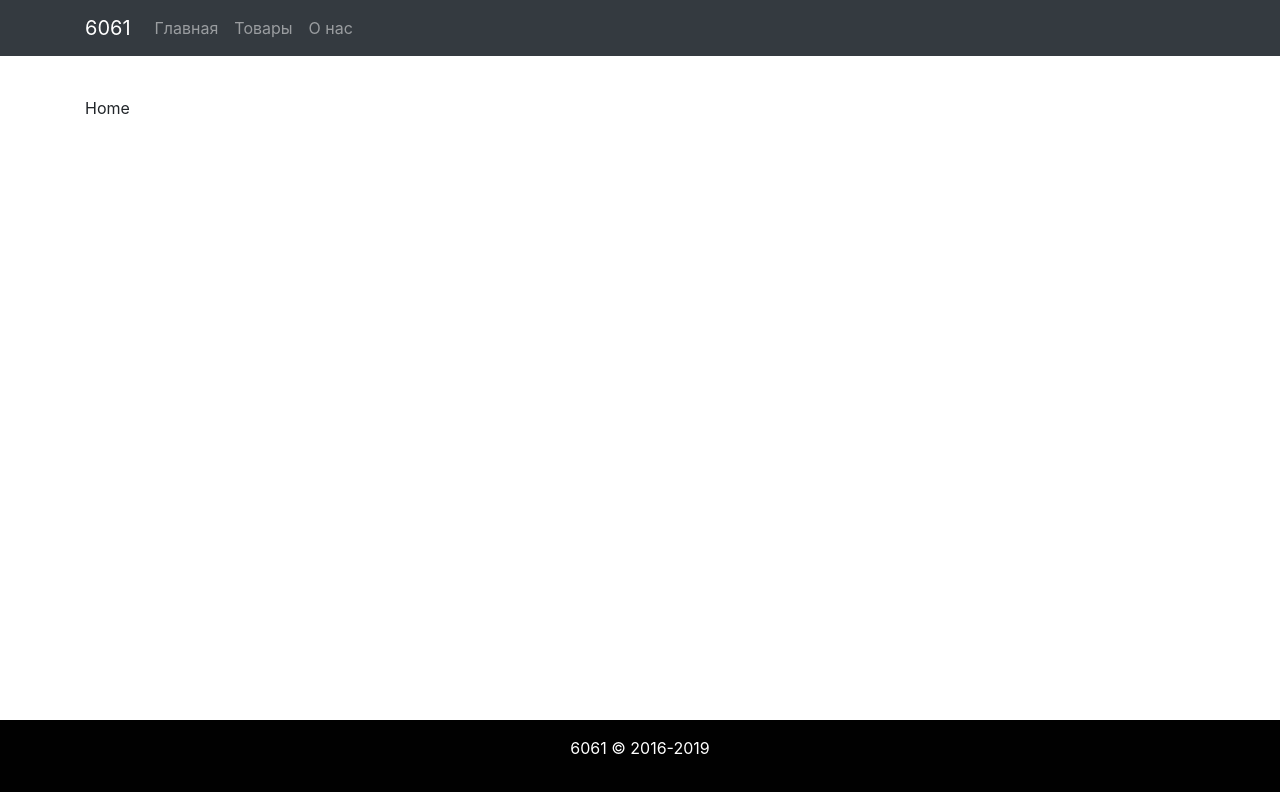
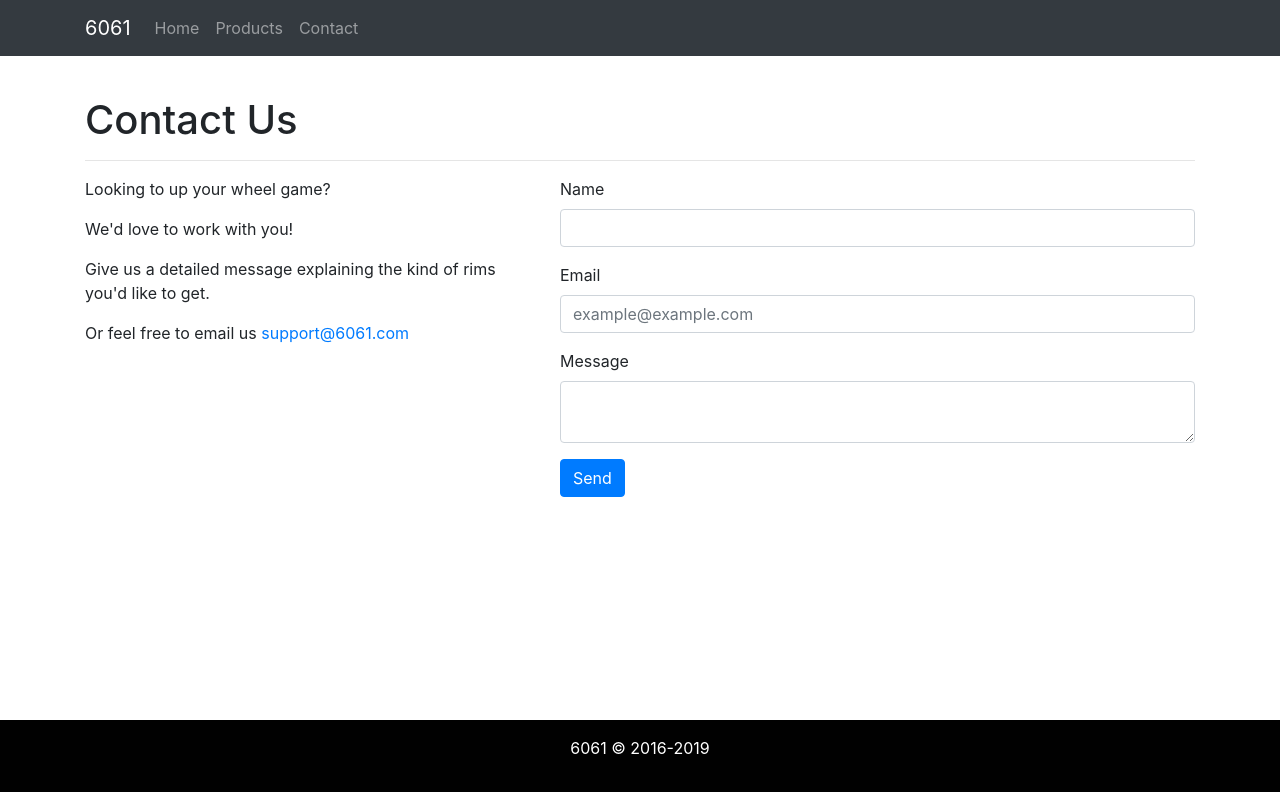
Before and after one commit to alex-radch/diploma-project, a React app: page /contacts in a window 1280 px wide. Before the commit this address led to /. Built offline with nearby package versions, Linux system fonts and the light colour scheme; some packages are replaced by stand-ins of ours; what react-router-redux would draw is missing.

Commit message:
Extracted page-level components

```diff
--- a/src/components/About.js
+++ /dev/null
@@ -1,49 +0,0 @@
-import React, { Component, Fragment } from 'react';
-import { Row, Col, Button, Form } from 'react-bootstrap';
-
-function About() {
-  return (
-    <Row className="about-us">
-      <Col xs={12} lg={4}>
-        <h1>О нас</h1>
-        Появились вопросы по дискам? Напишите нам подробное сообщение,
-        объясняющее, какую работу вы хотели бы заказать. Мы будем рады работать
-        с вами!
-        <br />
-        <br />
-        <h2>
-          <strong>Связаться с нами</strong>
-        </h2>
-        <br />
-        Часы работы магазина: <br /> с 10:00 до 18:00 по Московскому времени
-        <br />
-        По телефону: 89183578831
-      </Col>
-      <Col xs={12} lg={8}>
-        <Form>
-          <Form.Group controlId="exampleForm.ControlInput1">
-            <Form.Label>Ваше Имя</Form.Label>
-            <Form.Control type="text" placeholder="Alexandr" required />
-          </Form.Group>
-          <Form.Group controlId="exampleForm.ControlInput1">
-            <Form.Label>Ваша Почта</Form.Label>
-            <Form.Control
-              type="email"
-              placeholder="name@example.com"
-              required
-            />
-          </Form.Group>
-          <Form.Group controlId="exampleForm.ControlTextarea1">
-            <Form.Label>Ваш Комментарий</Form.Label>
-            <Form.Control as="textarea" />
-          </Form.Group>
-          <Button variant="primary" type="submit">
-            Отправить
-          </Button>
-        </Form>
-      </Col>
-    </Row>
-  );
-}
-
-export default About;
--- /dev/null
+++ b/src/components/ContactForm.js
@@ -0,0 +1,30 @@
+import React from 'react';
+import { Button, Form } from 'react-bootstrap';
+
+function ContactForm() {
+  return (
+    <Form>
+        <Form.Group controlId="name">
+        <Form.Label>Name</Form.Label>
+        <Form.Control type="text" />
+        </Form.Group>
+        <Form.Group controlId="email">
+        <Form.Label>Email</Form.Label>
+        <Form.Control
+            type="email"
+            placeholder="example@example.com"
+            required
+        />
+        </Form.Group>
+        <Form.Group controlId="message">
+        <Form.Label>Message</Form.Label>
+        <Form.Control as="textarea" required/>
+        </Form.Group>
+        <Button variant="primary" type="submit">
+        Send
+        </Button>
+    </Form>
+  );
+}
+
+export default ContactForm;
--- /dev/null
+++ b/src/components/ContactInfo.js
@@ -0,0 +1,15 @@
+
+import React from 'react';
+
+function ContactInfo() {
+  return (
+    <div>
+        <p>Looking to up your wheel game?</p>
+        <p>We'd love to work with you!</p>
+        <p>Give us a detailed message explaining the kind of rims you'd like to get.</p>
+        <p>Or feel free to email us <a href="mailto: support@6061.com">support@6061.com</a></p>
+    </div>
+  );
+}
+
+export default ContactInfo;
--- a/src/components/Header.js
+++ b/src/components/Header.js
@@ -1,9 +1,8 @@
-import React, { Component, Fragment } from 'react';
+import React from 'react';
 import { Navbar, Nav, Container } from 'react-bootstrap';
 import { Link } from 'react-router-dom';
 
-class Header extends Component {
-  render() {
+function Header() {
     return (
       <header>
         <Navbar expand="lg" bg="dark" variant="dark">
@@ -13,20 +12,19 @@ class Header extends Component {
             </Link>
             <Nav className="mr-auto">
               <Link className="nav-link" to="/">
-                Главная
+                Home
               </Link>
               <Link className="nav-link" to="/products">
-                Товары
+                Products
               </Link>
-              <Link className="nav-link" to="/about">
-                О нас
+              <Link className="nav-link" to="/contacts">
+                Contact
               </Link>
             </Nav>
           </Container>
         </Navbar>
       </header>
     );
-  }
 }
 
 export default Header;
--- a/src/components/Main.js
+++ b/src/components/Main.js
@@ -1,26 +1,24 @@
-import React, { Component, Fragment } from 'react';
+import React from 'react';
 import { Switch } from 'react-router-dom';
 import { Route, Redirect, withRouter } from 'react-router';
 import { Container } from 'react-bootstrap';
-import Home from './Home';
-import Products from './Products';
-import About from './About';
+import Home from './pages/Home';
+import Products from './pages/Products';
+import Contacts from './pages/Contacts';
 
-class Main extends Component {
-  render() {
+function Main() {
     return (
       <main>
         <Container>
           <Switch>
             <Route exact path="/" component={Home} />
             <Route path="/products" component={Products} />
-            <Route path="/about" component={About} />
+            <Route path="/contacts" component={Contacts} />
             <Redirect from="*" to="/" />
           </Switch>
         </Container>
       </main>
     );
-  }
 }
 
 export default withRouter(Main);
--- /dev/null
+++ b/src/components/pages/Contacts.js
@@ -0,0 +1,27 @@
+import React from 'react';
+import { Row, Col } from 'react-bootstrap';
+import ContactForm from '../ContactForm';
+import ContactInfo from '../ContactInfo';
+
+function Contacts() {
+  return (
+    <>
+      <Row>
+        <Col xs={12}>
+          <h1>Contact Us</h1>
+          <hr />
+        </Col>
+      </Row>
+      <Row>
+        <Col xs={12} lg={5}>
+          <ContactInfo />
+        </Col>
+        <Col xs={12} lg={7}>
+          <ContactForm />
+        </Col>
+      </Row>
+    </>
+  );
+}
+
+export default Contacts;
--- a/src/components/Home.js
+++ b/src/components/pages/Home.js
@@ -1,4 +1,4 @@
-import React, { Component, Fragment } from 'react';
+import React  from 'react';
 
 function Home() {
   return <div>Home</div>;
--- a/src/components/Products.js
+++ b/src/components/pages/Products.js
@@ -1,5 +1,5 @@
-import React, { Component, Fragment } from 'react';
-import Product from './Product';
+import React, { Fragment } from 'react';
+import Product from '../Product';
 
 function Products() {
   return (
--- a/src/index.css
+++ b/src/index.css
@@ -8,8 +8,6 @@ body {
   flex-direction: column;
   height: 100%;
 }
-span.brand {
-}
 
 main {
   flex: 1 0 auto;
@@ -18,9 +16,6 @@ main {
 }
 
 footer {
-  /* position: absolute;
-  left: 0;
-	bottom: 0; */
   flex: 0 0 auto;
   width: 100%;
   height: 80px;
```
